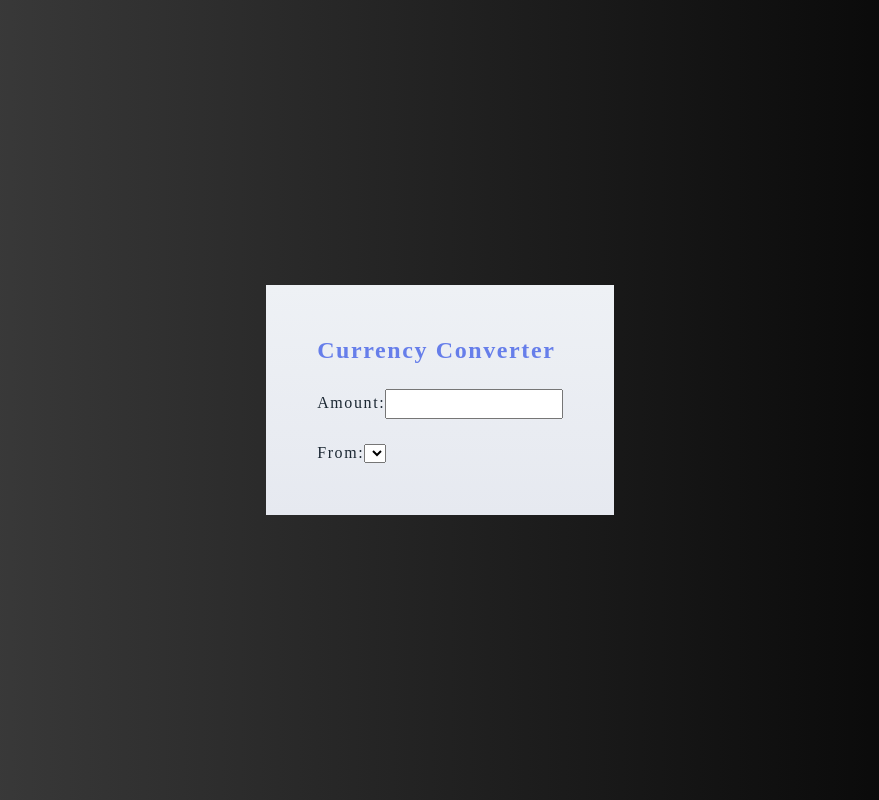
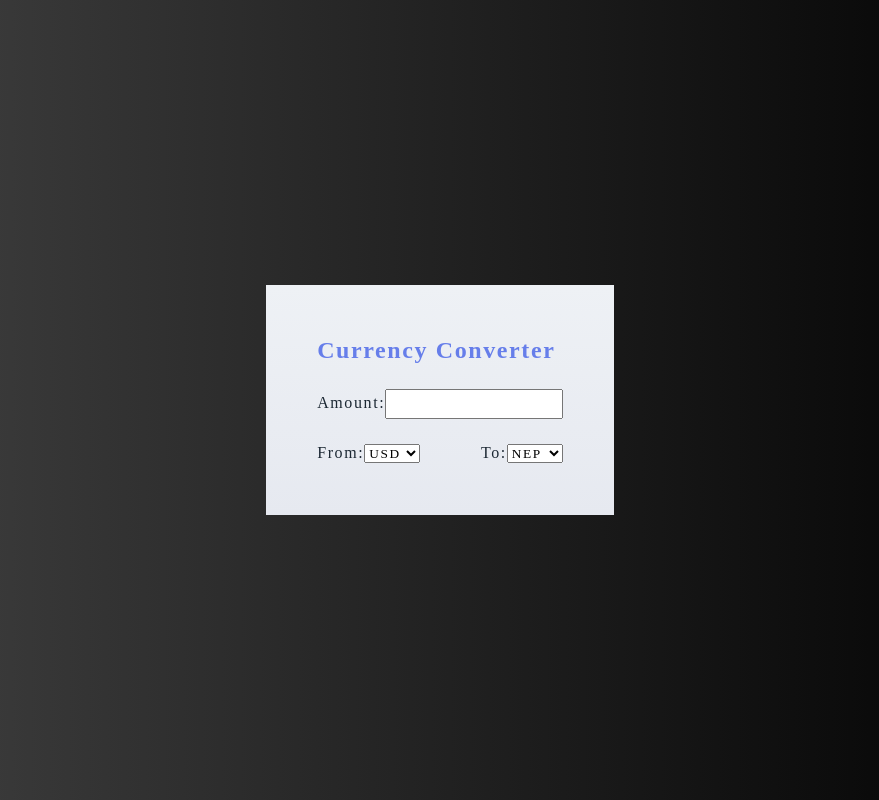
Before and after one commit to muktinathrajbanshi/CurrencyConvertor-App, a React (Vite) app: page / in a window 1280 px wide. Shown: the whole page, without its empty margins (200-1079 px from the left). Built offline with nearby package versions, Linux system fonts and the light colour scheme.

Commit message:
wow it's amazing

```diff
--- a/src/App.jsx
+++ b/src/App.jsx
@@ -17,12 +17,31 @@ const App = () => {
             <div>
               <label htmlFor="">
                 From:
-                <select name="" id="">
-                  <option value="USD"></option>
+                <select>
+                  <option value="USD">USD</option>
+                  <option value="EUR">EUR</option>
+                  <option value="INR">INR</option>
+                  <option value="NEP">NEP</option>
+                  <option value="AUD">AUD</option>
+                </select>
+              </label>
+            </div>
+
+            <div>
+              <label htmlFor="">
+                To:
+                <select>
+                  <option value="NEP">NEP</option>
+                  <option value="USD">USD</option>
+                  <option value="EUR">EUR</option>
+                  <option value="INR">INR</option>
+                  <option value="AUD">AUD</option>
                 </select>
               </label>
             </div>
           </div>
+
+
         </div>
       </section>
   );
```
